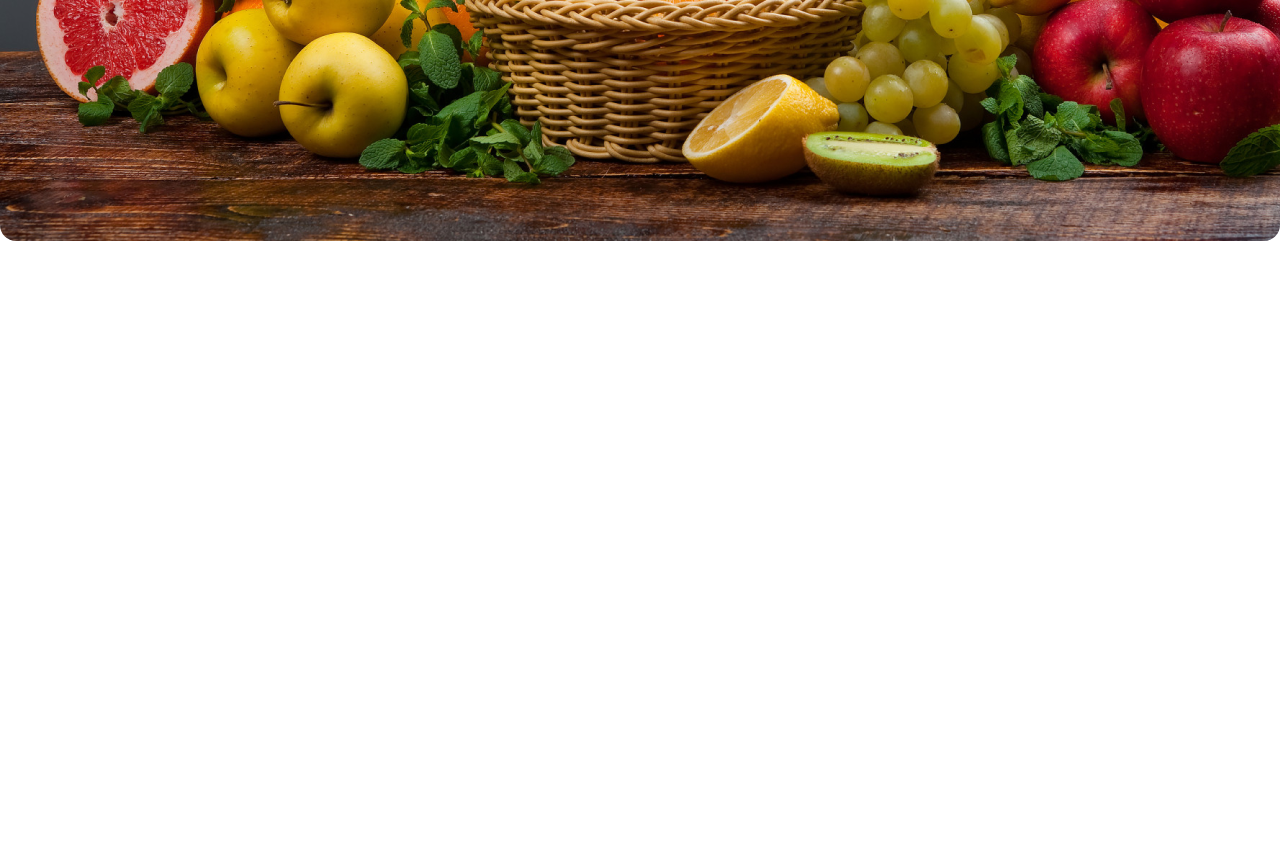
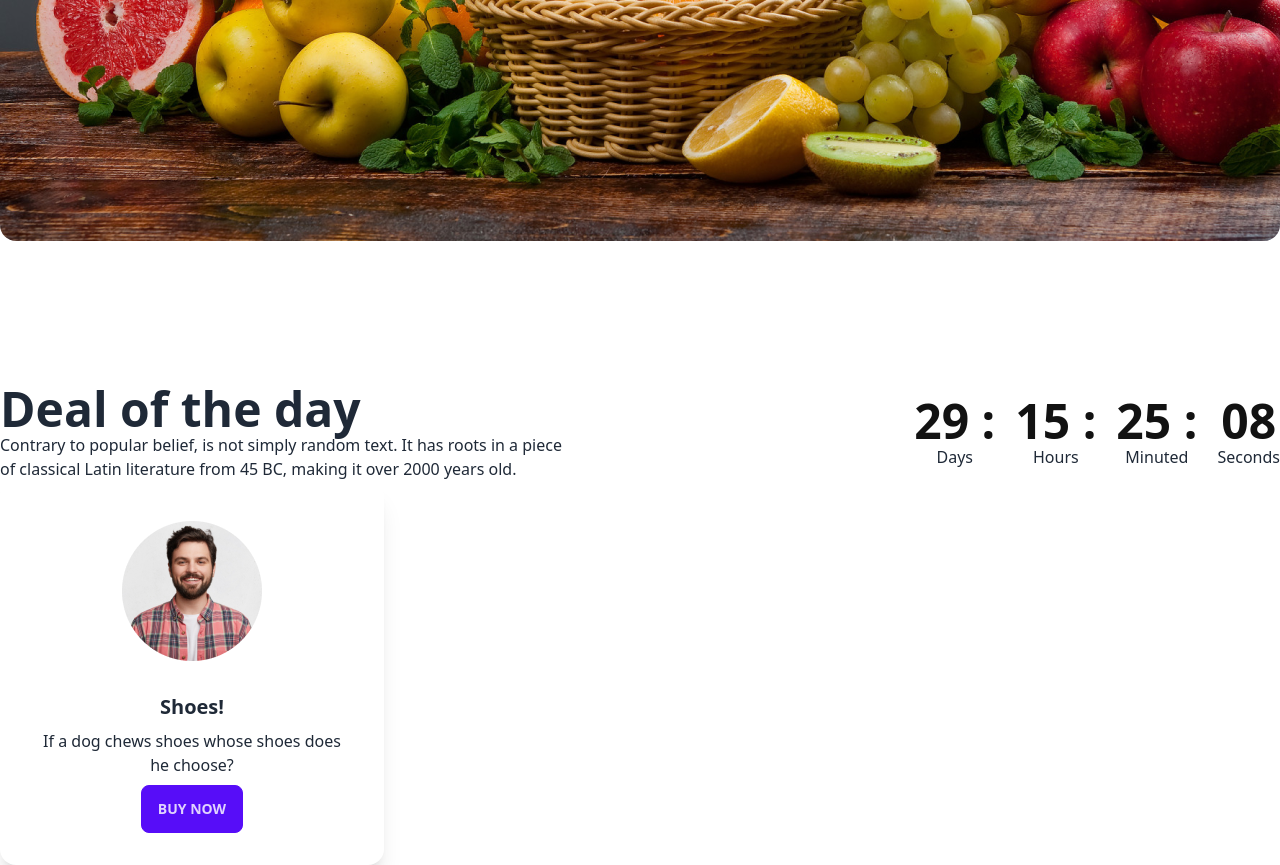
Before and after one commit to Adriyan-Ahmed-Jubayer/Assignment-3, a plain HTML site: page index.html in a window 1280 px wide. Shown: the part 547-1412 px from the top of the page. Before the commit the page ends 800 px from the top, so only its background shows below. Drawn offline with nearby package versions, Linux system fonts and the light colour scheme; grey boxes are pictures that could not be loaded.

Commit message:
Deal of The Day Description & countdown Section Maked

```diff
--- a/index.html
+++ b/index.html
@@ -25,6 +25,7 @@
               colors: {
                 clifford: '#da373d',
                 "primary-bg-color": '#F85559',
+                "primary-text-color": '#121212',
               }
             }
           }
@@ -130,5 +131,52 @@
               </div>
         </section>
     </header>
+
+    <!-- Main Section Start From Here -->
+
+    <main class="container mx-auto">
+      <section class="mt-36">
+        <div>
+          <div class="flex justify-between items-center">
+            <div class="max-w-xl">
+              <h1 class="text-5xl font-extrabold">Deal of the day</h1>
+              <p class="font-medium">Contrary to popular belief, is not simply random text. It has roots in a piece of classical Latin literature from 45 BC, making it over 2000 years old.</p>
+            </div>
+            <div  class="flex justify-between items-center gap-5">
+              <div class="text-center">
+                <h1 class="text-primary-text-color text-5xl font-extrabold">29  :</h1>
+                <p>Days</p>
+              </div>
+              <div class="text-center">
+                <h1 class="text-primary-text-color text-5xl font-extrabold">15  :</h1>
+                <p>Hours</p>
+              </div>
+              <div class="text-center">
+                <h1 class="text-primary-text-color text-5xl font-extrabold">25  :</h1>
+                <p>Minuted</p>
+              </div>
+              <div class="text-center">
+                <h1 class="text-primary-text-color text-5xl font-extrabold">08</h1>
+                <p>Seconds</p>
+              </div>
+            </div>
+          </div>
+          <div>
+            <div class="card w-96 bg-base-100 shadow-xl">
+              <figure class="px-10 pt-10">
+                <img src="./images/member1.png" alt="Shoes" class="rounded-xl" />
+              </figure>
+              <div class="card-body items-center text-center">
+                <h2 class="card-title">Shoes!</h2>
+                <p>If a dog chews shoes whose shoes does he choose?</p>
+                <div class="card-actions">
+                  <button class="btn btn-primary">Buy Now</button>
+                </div>
+              </div>
+            </div>
+          </div>
+        </div>
+      </section>
+    </main>
 </body>
 </html>
```
